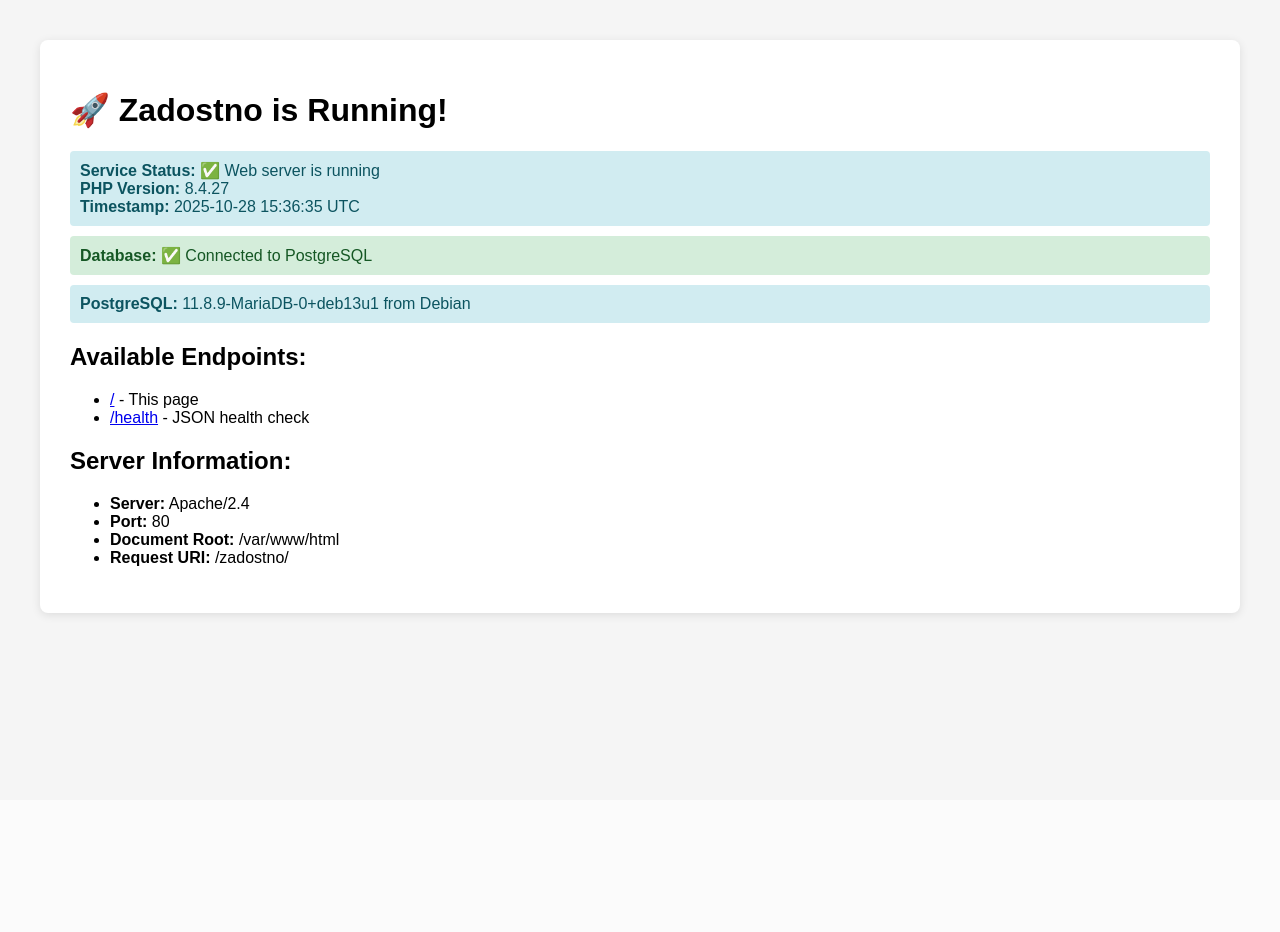
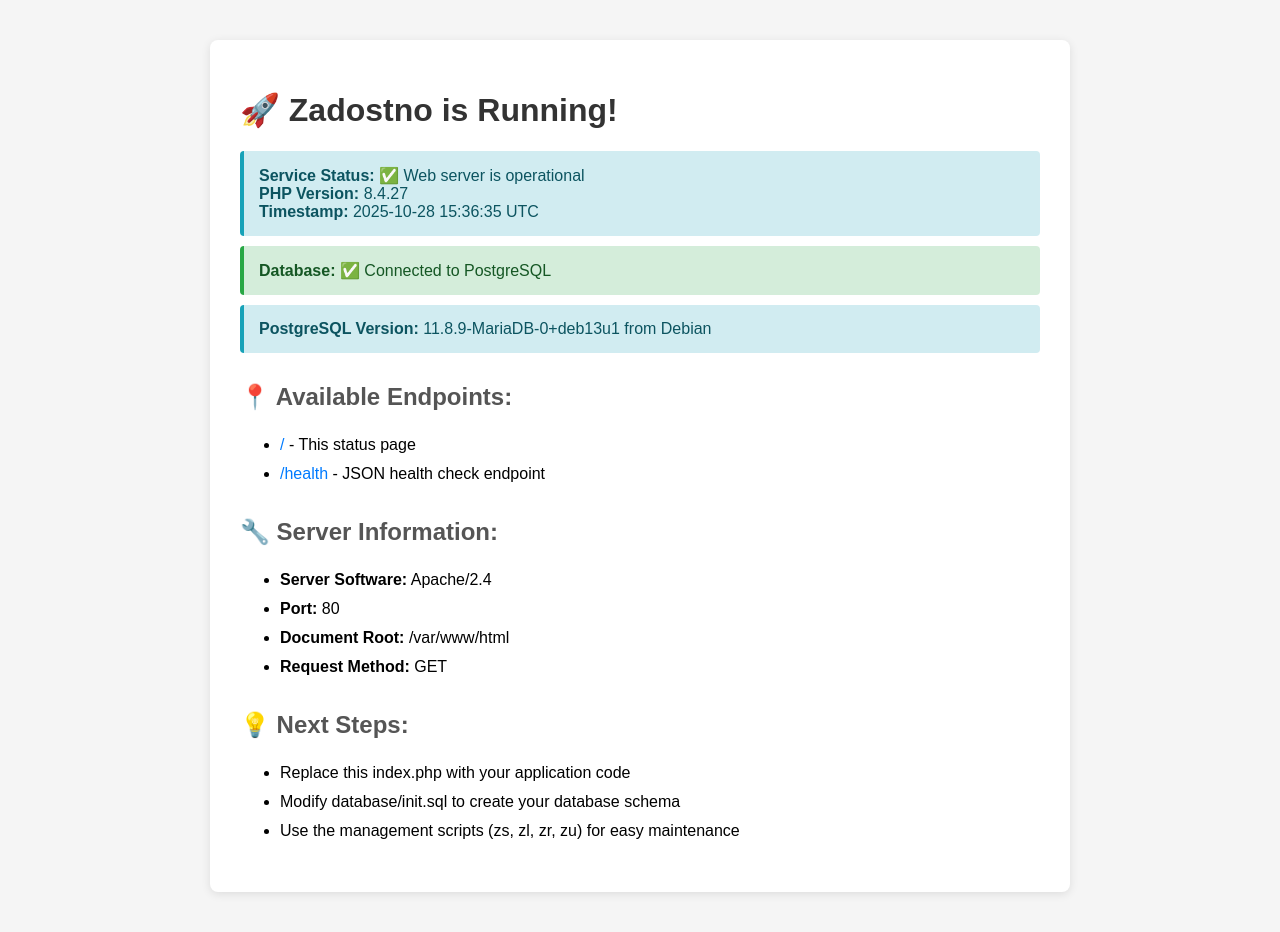
Before and after one commit to uwuclxdy/zadostno, a PHP site: page /zadostno/ in a window 1280 px wide. Before the commit the page ends 618 px from the top, so only its background shows below. Run offline with PHP 8.4, Linux system fonts and the light colour scheme; some libraries are stand-ins or nearby versions.

Commit message:
server fix 1/?

```diff
--- a/docker-compose.yml
+++ b/docker-compose.yml
@@ -5,7 +5,7 @@
       dockerfile: Dockerfile
     container_name: zadostno-app
     ports:
-      - "8727:80"
+      - "${APP_PORT}:80"
     environment:
       - APACHE_DOCUMENT_ROOT=/var/www/html
       - DB_HOST=zadostno-postgres
@@ -22,7 +22,7 @@
       - zadostno-logs:/var/log/apache2
     networks:
       - zadostno-network
-    user: root  # Allow entrypoint to fix permissions
+    user: root
 
   zadostno-postgres:
     image: postgres:15-alpine
@@ -32,7 +32,7 @@
       POSTGRES_USER: ${POSTGRES_USER}
       POSTGRES_PASSWORD: ${POSTGRES_PASSWORD}
     ports:
-      - "5432:5432"
+      - "${POSTGRES_PORT}:5432"
     volumes:
       - zadostno-postgres-data:/var/lib/postgresql/data
       - ./database/init.sql:/docker-entrypoint-initdb.d/init.sql:ro
--- a/index.php
+++ b/index.php
@@ -1,8 +1,6 @@
 <?php
-// Zadostno Application
 header('Content-Type: text/html; charset=utf-8');
 
-// Database connection function
 function getDatabaseConnection() {
     $host = getenv('DB_HOST') ?: 'zadostno-postgres';
     $port = getenv('DB_PORT') ?: '5432';
@@ -19,7 +17,6 @@
     }
 }
 
-// Handle health check as JSON
 if ($_SERVER['REQUEST_URI'] === '/health') {
     header('Content-Type: application/json');
     $db = getDatabaseConnection();
@@ -41,11 +38,16 @@
     <title>Zadostno</title>
     <style>
         body { font-family: Arial, sans-serif; margin: 40px; background: #f5f5f5; }
-        .container { background: white; padding: 30px; border-radius: 8px; box-shadow: 0 2px 10px rgba(0,0,0,0.1); }
-        .status { padding: 10px; margin: 10px 0; border-radius: 4px; }
-        .success { background: #d4edda; color: #155724; }
-        .error { background: #f8d7da; color: #721c24; }
-        .info { background: #d1ecf1; color: #0c5460; }
+        .container { background: white; padding: 30px; border-radius: 8px; box-shadow: 0 2px 10px rgba(0,0,0,0.1); max-width: 800px; margin: 0 auto; }
+        .status { padding: 15px; margin: 10px 0; border-radius: 4px; }
+        .success { background: #d4edda; color: #155724; border-left: 4px solid #28a745; }
+        .error { background: #f8d7da; color: #721c24; border-left: 4px solid #dc3545; }
+        .info { background: #d1ecf1; color: #0c5460; border-left: 4px solid #17a2b8; }
+        h1 { color: #333; }
+        h2 { color: #555; margin-top: 30px; }
+        ul { line-height: 1.8; }
+        a { color: #007bff; text-decoration: none; }
+        a:hover { text-decoration: underline; }
     </style>
 </head>
 <body>
@@ -53,7 +55,7 @@
         <h1>🚀 Zadostno is Running!</h1>
 
         <div class="status info">
-            <strong>Service Status:</strong> ✅ Web server is running<br>
+            <strong>Service Status:</strong> ✅ Web server is operational<br>
             <strong>PHP Version:</strong> <?= PHP_VERSION ?><br>
             <strong>Timestamp:</strong> <?= date('Y-m-d H:i:s T') ?>
         </div>
@@ -63,31 +65,37 @@
         if ($db) {
             echo '<div class="status success"><strong>Database:</strong> ✅ Connected to PostgreSQL</div>';
 
-            // Test query
             try {
                 $stmt = $db->query("SELECT version()");
                 $version = $stmt->fetchColumn();
-                echo '<div class="status info"><strong>PostgreSQL:</strong> ' . htmlspecialchars($version) . '</div>';
+                echo '<div class="status info"><strong>PostgreSQL Version:</strong> ' . htmlspecialchars($version) . '</div>';
             } catch (Exception $e) {
                 echo '<div class="status error"><strong>Database Query:</strong> ❌ ' . htmlspecialchars($e->getMessage()) . '</div>';
             }
         } else {
-            echo '<div class="status error"><strong>Database:</strong> ❌ Connection failed</div>';
+            echo '<div class="status error"><strong>Database:</strong> ❌ Connection failed - check your credentials</div>';
         }
         ?>
 
-        <h2>Available Endpoints:</h2>
+        <h2>📍 Available Endpoints:</h2>
         <ul>
-            <li><a href="/">/</a> - This page</li>
-            <li><a href="/health">/health</a> - JSON health check</li>
+            <li><a href="/">/</a> - This status page</li>
+            <li><a href="/health">/health</a> - JSON health check endpoint</li>
         </ul>
 
-        <h2>Server Information:</h2>
+        <h2>🔧 Server Information:</h2>
         <ul>
-            <li><strong>Server:</strong> <?= $_SERVER['SERVER_SOFTWARE'] ?></li>
+            <li><strong>Server Software:</strong> <?= $_SERVER['SERVER_SOFTWARE'] ?></li>
             <li><strong>Port:</strong> <?= $_SERVER['SERVER_PORT'] ?></li>
             <li><strong>Document Root:</strong> <?= $_SERVER['DOCUMENT_ROOT'] ?></li>
-            <li><strong>Request URI:</strong> <?= $_SERVER['REQUEST_URI'] ?></li>
+            <li><strong>Request Method:</strong> <?= $_SERVER['REQUEST_METHOD'] ?></li>
+        </ul>
+
+        <h2>💡 Next Steps:</h2>
+        <ul>
+            <li>Replace this index.php with your application code</li>
+            <li>Modify database/init.sql to create your database schema</li>
+            <li>Use the management scripts (zs, zl, zr, zu) for easy maintenance</li>
         </ul>
     </div>
 </body>
--- a/php.ini
+++ b/php.ini
@@ -1,4 +1,3 @@
-; PHP Configuration for Zadostno
 upload_max_filesize = 64M
 post_max_size = 64M
 max_execution_time = 300
@@ -6,17 +5,13 @@
 memory_limit = 256M
 date.timezone = UTC
 
-; Error reporting for production
 display_errors = Off
 display_startup_errors = Off
 log_errors = On
 error_log = /var/log/apache2/php_errors.log
 
-; Session settings
 session.cookie_httponly = 1
 session.cookie_secure = 1
 session.use_strict_mode = 1
 
-; Security
 expose_php = Off
-allow_url_fopen = Off
```
Also changed, not shown: database/init.sql (added, +10 -0 lines), .htaccess, 10 other files.
